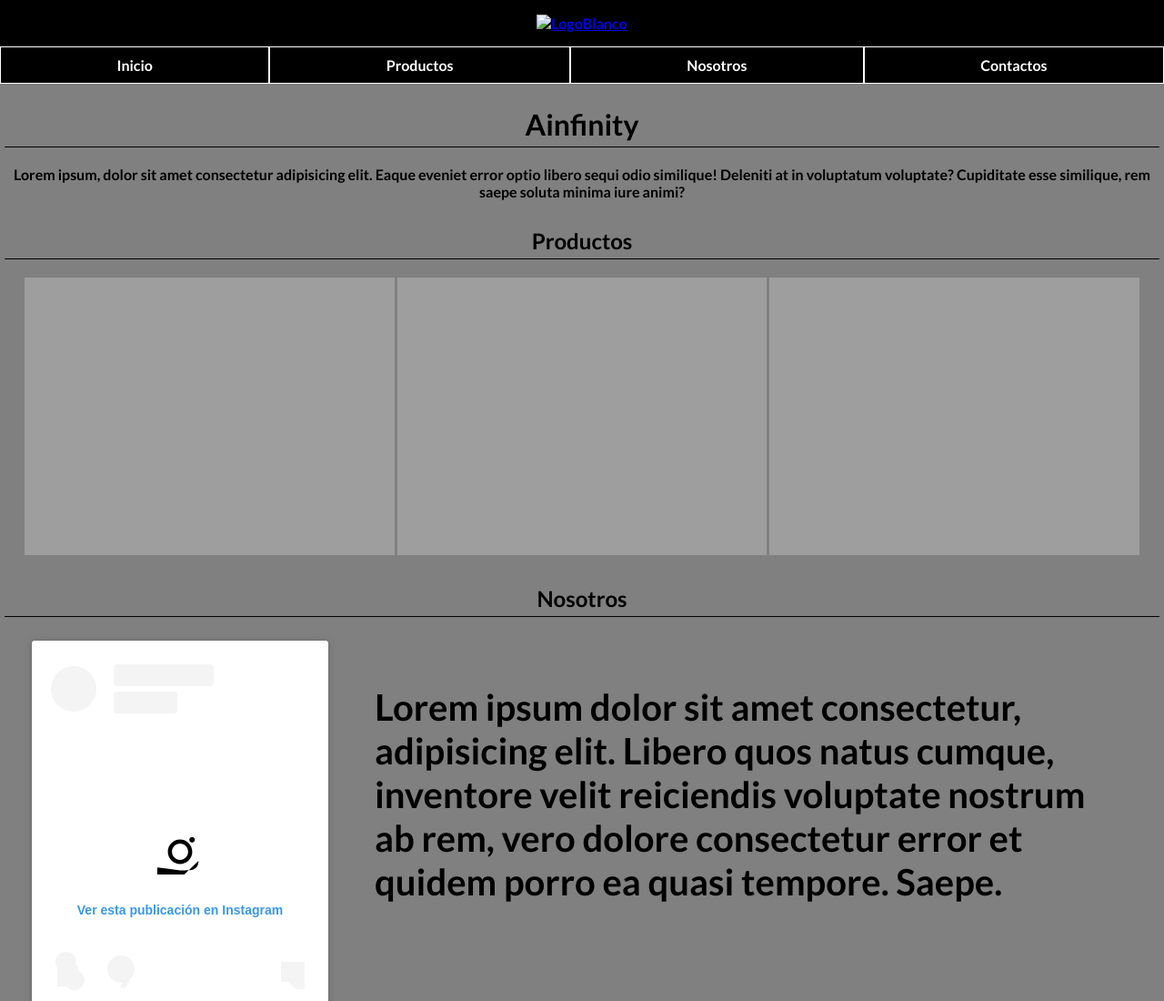
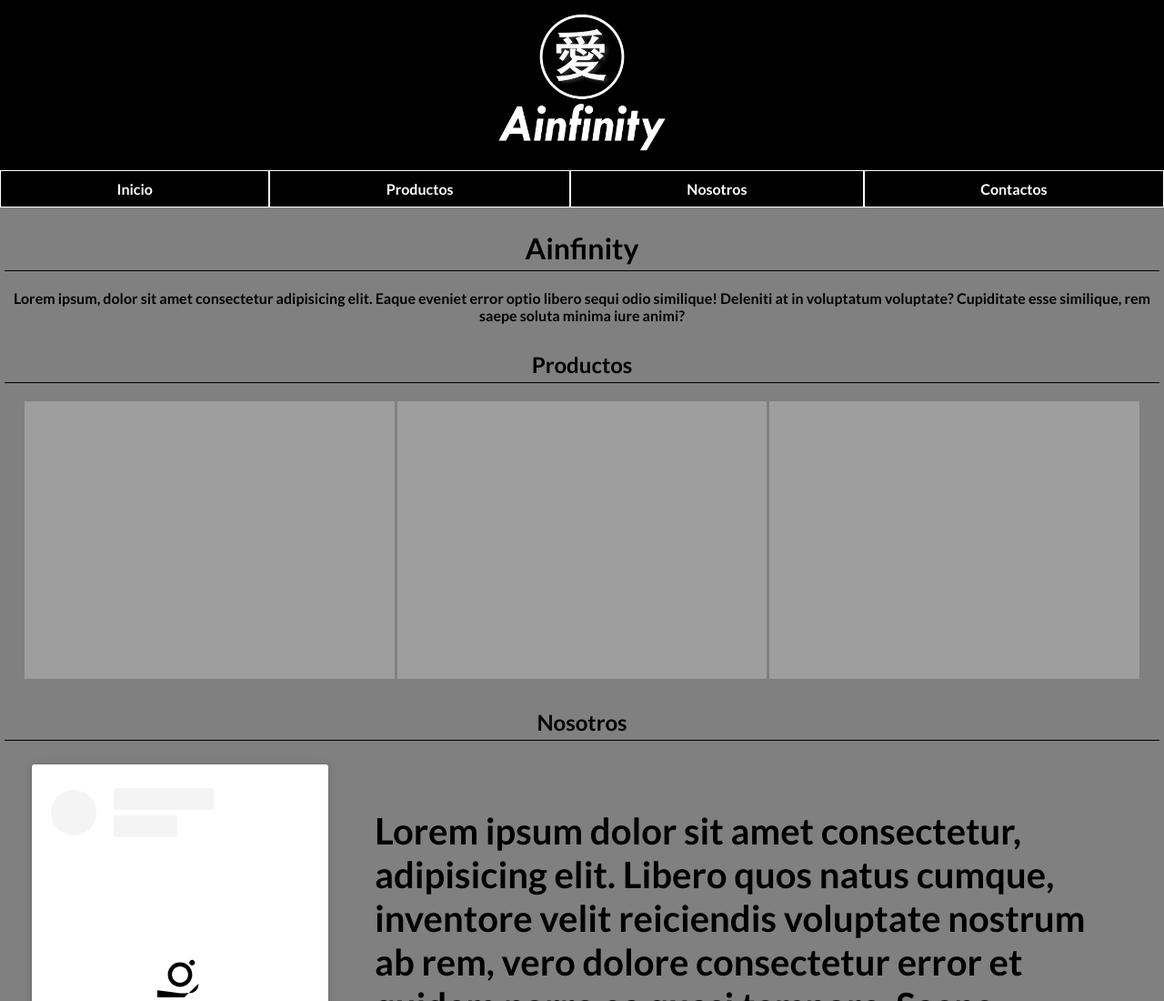
Before and after one commit to Valeramadriz/Ainfinity, a plain HTML site: page index.html in a window 1280 px wide. Shown: the top 1100 px of the page at 91% size. Drawn offline with Linux system fonts and the light colour scheme; the site is published under a folder, as on GitHub Pages, so addresses that start at the root find nothing; a script that the page names is missing.

Commit message:
cambio de nombre de imagen de logo

```diff
--- a/index.html
+++ b/index.html
@@ -14,7 +14,7 @@
 <body>
 
     <div id="logoprincipal">
-        <a href="/Index.html"><img src="/img/EtiquetaBlanca.png" width="300" alt="LogoBlanco"></a>
+        <a href="/Index.html"><img src="img/EtiquetaBlanca.png" width="300" alt="LogoBlanco"></a>
     </div>
 
     <Section class="seccion-menu">
```
